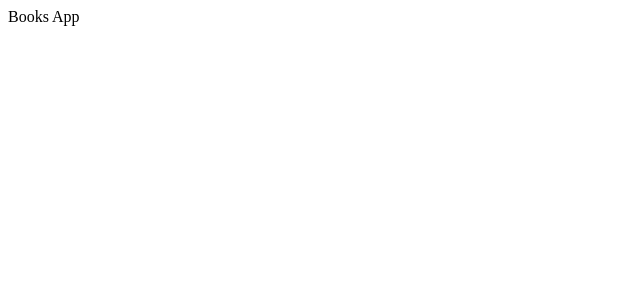
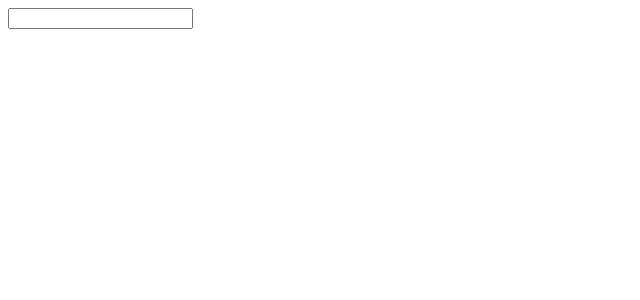
Before and after one commit to brendenseidel/react-app-books, a React (Create React App) app: page / in a window 1280 px wide. Shown: the top 300 px of the page, without its empty margins (0-640 px from the left). Built offline with nearby package versions, Linux system fonts and the light colour scheme.

Commit message:
create book component

```diff
--- a/src/App.js
+++ b/src/App.js
@@ -1,7 +1,31 @@
+import BookCreate from "./components/BookCreate";
+import BookList from "./components/BookList";
+import { useState } from "react";
+
+let id = 1;
+
+
 function App() {
+  const [books, setBooks] = useState([]);
+
+  const createBook = (book) => {
+    const bookObj = {title: book, id: id};
+    setBooks([...books, bookObj]);
+    id++;
+  }
+
+  // const editBook = (book) => {
+
+  // }
+
+  // const deleteBook = () => {
+
+  // }
+
   return (
     <div>
-      Books App
+      <BookList books={books}/>
+      <BookCreate createBook={createBook}/>
     </div>
   );
 }
--- a/src/components/BookCreate.js
+++ b/src/components/BookCreate.js
@@ -1,7 +1,23 @@
-function BookCreate() {
+import { useState } from "react";
+
+function BookCreate({createBook}) {
+
+  const [book, setBook] = useState('')
+
+  const handleSubmit = e => {
+    e.preventDefault()
+    createBook(book)
+  }
+
+  const handleChange = e => {
+    setBook(e.target.value)
+  }
+
   return (
     <div>
-      BookCreate
+      <form onSubmit={handleSubmit}>
+        <input value={book} onChange={handleChange}/>
+      </form>
     </div>
   );
 }
--- a/src/components/BookList.js
+++ b/src/components/BookList.js
@@ -1,7 +1,11 @@
-function BookList() {
+import BookShow from './BookShow'
+
+function BookList({ books }) {
   return (
     <div>
-      BookList
+      {books.map(book => {
+        return <BookShow key={book.id} book={book}/>
+      })}
     </div>
   );
 }
--- a/src/components/BookShow.js
+++ b/src/components/BookShow.js
@@ -1,7 +1,7 @@
-function BookShow() {
+function BookShow({book}) {
   return (
     <div>
-      BookShow
+      Book: {book.title}
     </div>
   );
 }
```
